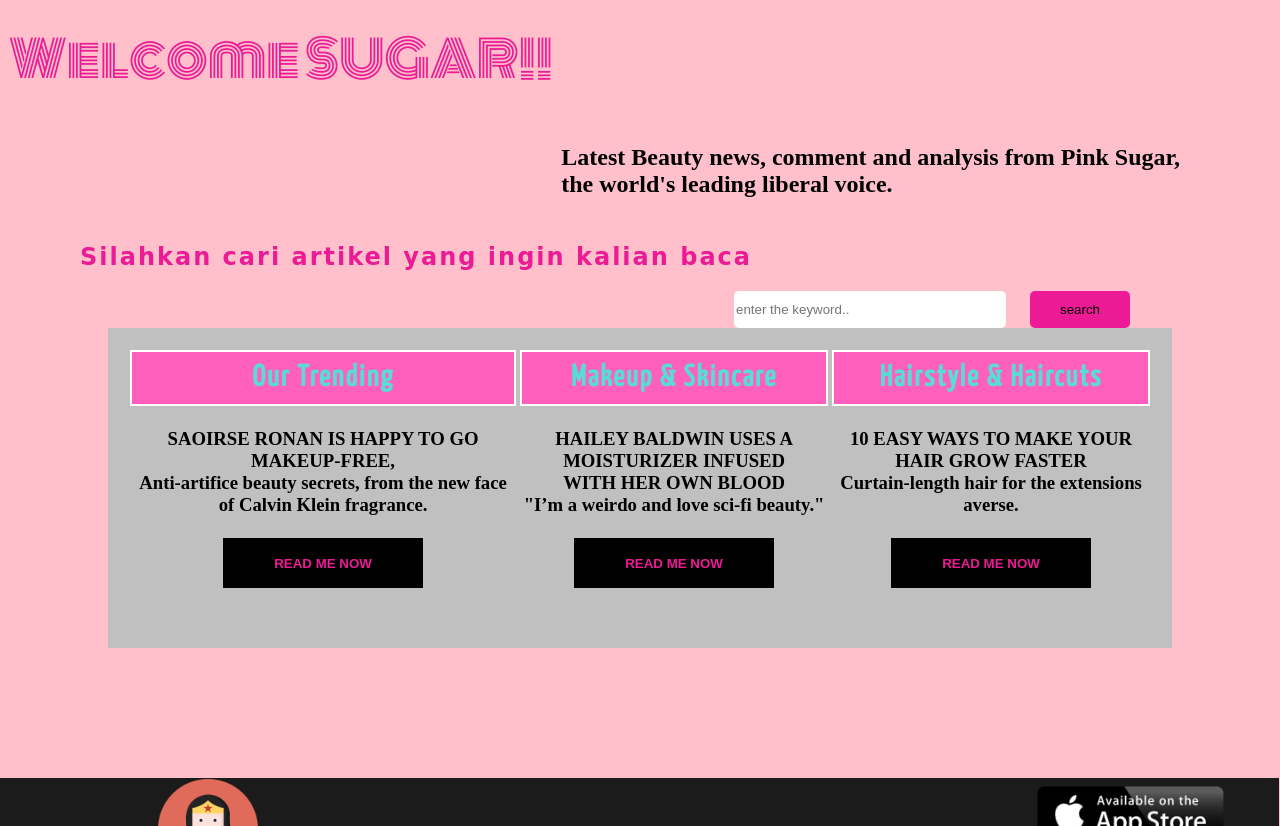
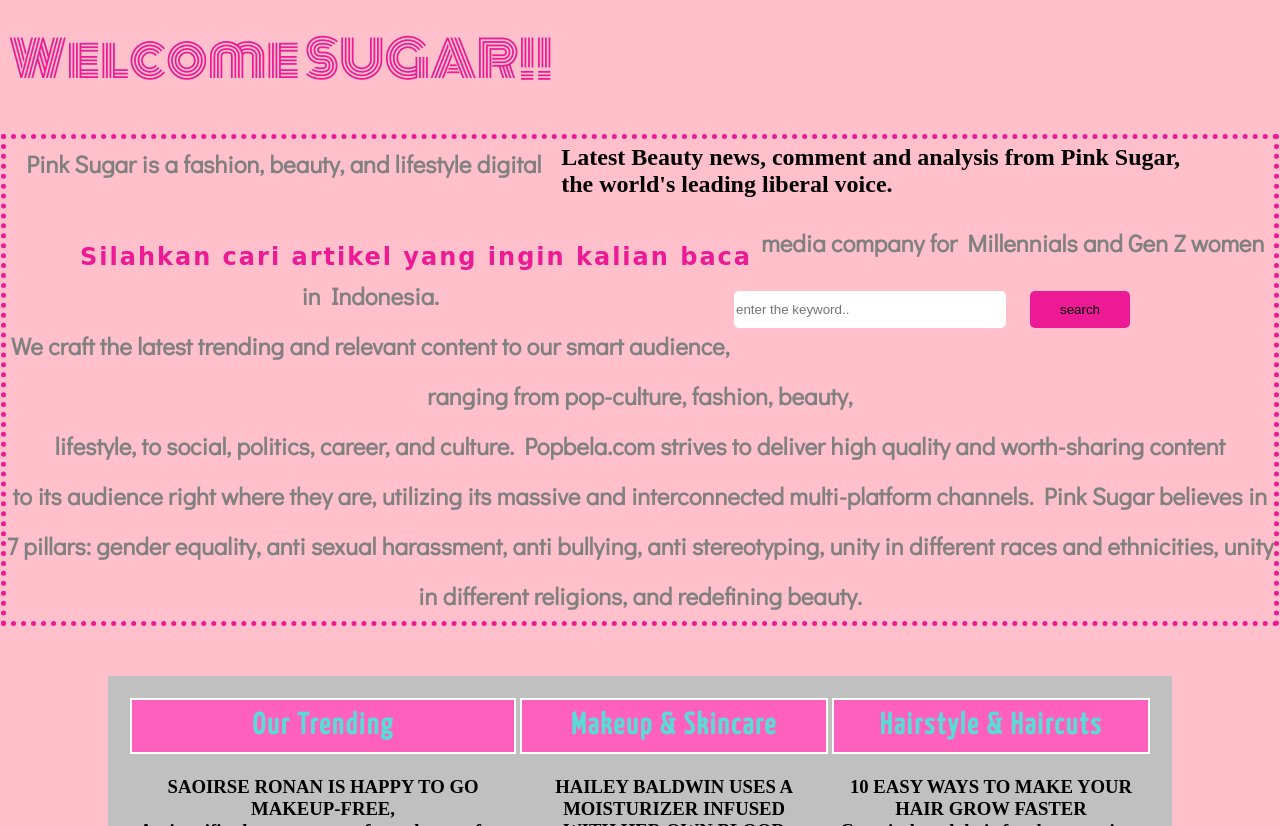
Before and after one commit to zianabilah/zianabilah.github.io, a plain HTML site: page index.html in a window 1280 px wide. Shown: the part 580-1406 px from the top of the page. Drawn offline with Linux system fonts and the light colour scheme; a web font is replaced by a local one.

Commit message:
tambah article

```diff
--- a/home.css
+++ b/home.css
@@ -129,6 +129,16 @@
     font-display: bold;
     color: rgb(236, 27, 149);
 }
+.openword h2{
+    color: grey;
+    font-family: 'Didact Gothic', sans-serif;
+    border: 5px dotted rgb(236, 27, 149);
+    width: 99%;
+    height: auto;
+    margin:auto;
+    line-height: 50px;
+
+}
 
 
 
--- a/index.html
+++ b/index.html
@@ -10,6 +10,7 @@
     <link href="https://fonts.googleapis.com/css?family=Spirax" rel="stylesheet">
     <link href="https://fonts.googleapis.com/css?family=Patua+One" rel="stylesheet">
     <link href="https://fonts.googleapis.com/css?family=Monoton" rel="stylesheet">
+    <link href="https://fonts.googleapis.com/css?family=Didact+Gothic" rel="stylesheet">
 </head>
 <body>
     <header>
@@ -46,6 +47,11 @@
         <br>
         <br>
         <br>
+        <h2>Pink Sugar is a fashion, beauty, and lifestyle digital media company for Millennials and Gen Z women in Indonesia.<br>
+            We craft the latest trending and relevant content to our smart audience, ranging from pop-culture, fashion, beauty,<br>
+            lifestyle, to social, politics, career, and culture. Popbela.com strives to deliver high quality and worth-sharing content<br>
+             to its audience right where they are, utilizing its massive and interconnected multi-platform channels.
+            Pink Sugar believes in 7 pillars: gender equality, anti sexual harassment, anti bullying, anti stereotyping, unity in different races and ethnicities, unity in different religions, and redefining beauty.</h2>
     </section>
 
     <section id="article">
```
